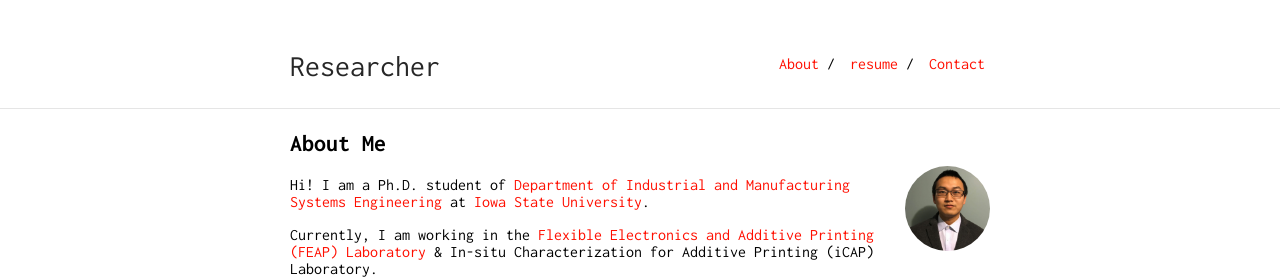
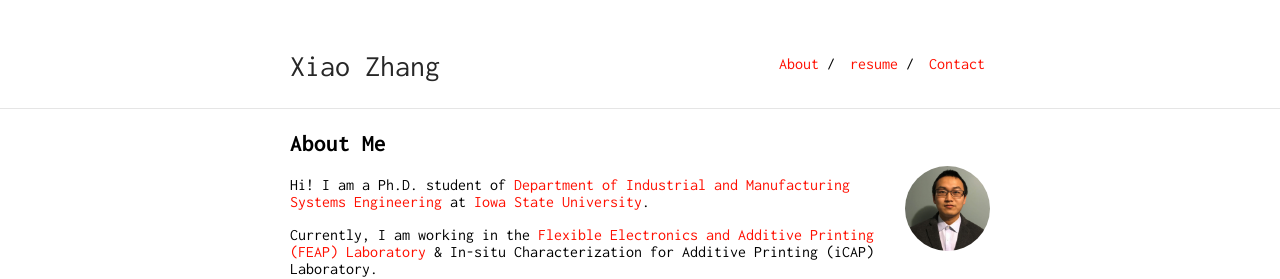
Before and after one commit to zhangxiao2018/zhangxiao2018.github.io, a Jekyll site: the page built from index.md, in a window 1280 px wide and 900 px high. Shown: the top 279 px of the window. Built offline with Jekyll 4.4.1, drawn with Linux system fonts in a browser that asks for light colours; our own code applies the rules of GitHub Pages for plain Markdown files.

Commit message:
Update _config.yml

```diff
--- a/_config.yml
+++ b/_config.yml
@@ -1,4 +1,4 @@
-title: Researcher
+title: Xiao Zhang
 url: "https://ankitsultana.com"
 baseurl: "/researcher"
 
```
